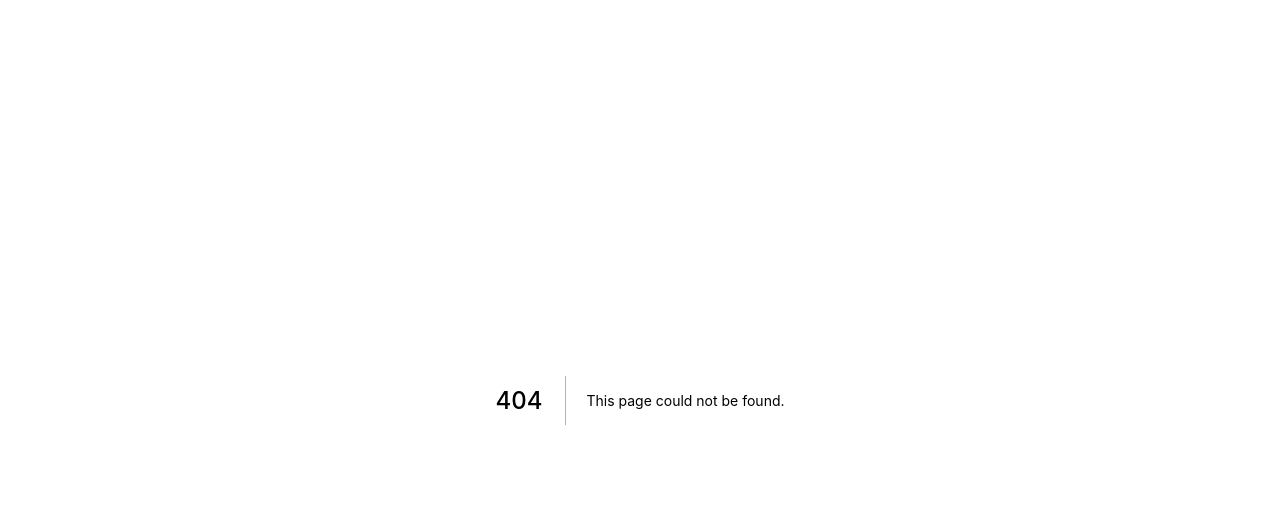
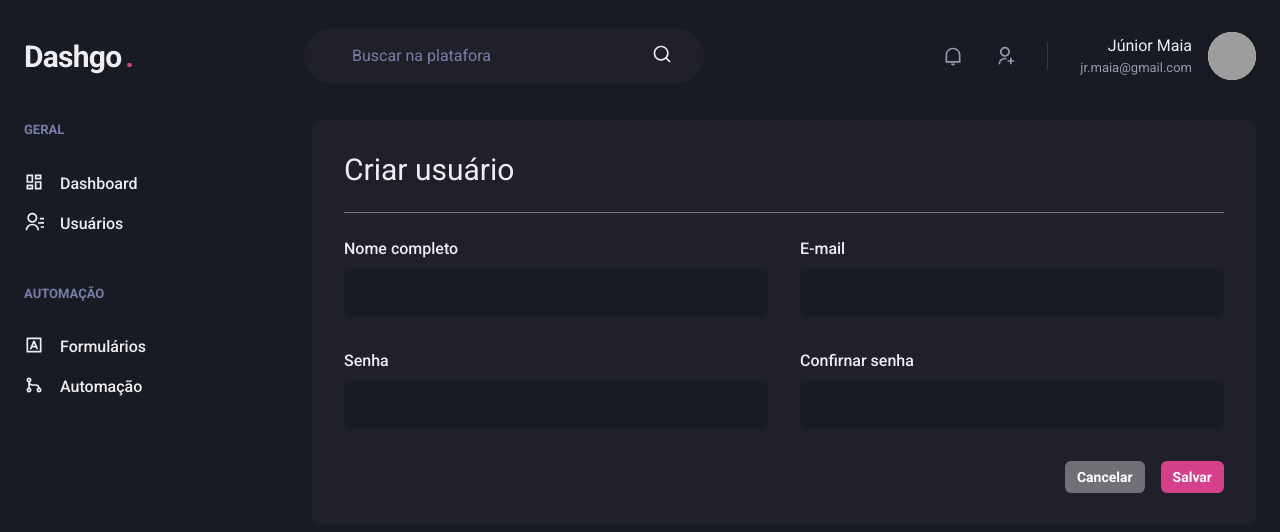
Before and after one commit to maiajrs/dashgo, a Next.js app: page /users/create in a window 1280 px wide. Before the commit this address had no page. Shown: the top 532 px of the page. Built offline with nearby package versions, Linux system fonts and the light colour scheme; grey boxes are pictures that could not be loaded.

Commit message:
added page create user

```diff
--- /dev/null
+++ b/src/pages/users/create.tsx
@@ -0,0 +1,49 @@
+import {
+  Box,
+  Flex,
+  Heading,
+  Divider,
+  VStack,
+  SimpleGrid,
+  HStack,
+  Button
+} from "@chakra-ui/react";
+
+import Header from "../../components/Header";
+import SideBar from "../../components/SideBar";
+import { Input } from "../../components/Form";
+
+export default function UserList() {
+  return (
+    <Box>
+      <Header />
+      <Flex width="100%" spacing="8" maxWidth={1480} my="6" mx="auto" px="6">
+        <SideBar />
+        <Box flex="1" borderRadius={8} bgColor="gray.800" p="8">
+          <Heading size="lg" fontWeight="normal">
+            Criar usuário
+          </Heading>
+
+          <Divider my="6" bgColor="gray.700" />
+
+          <VStack spacing="8">
+            <SimpleGrid minChildWidth="240px" width="100%" spacing="8">
+              <Input name="name" label="Nome completo" />
+              <Input name="email" type="email" label="E-mail" />
+            </SimpleGrid>
+            <SimpleGrid minChildWidth="240px" width="100%" spacing="8">
+              <Input name="password" type="password" label="Senha" />
+              <Input name="password_confirmation" type="password" label="Confirnar senha" />
+            </SimpleGrid>
+          </VStack>
+          <Flex mt="8" justify="flex-end">
+            <HStack spacing="4" >
+                <Button cursor="pointer" size="sm" colorScheme="whiteAlpha">Cancelar</Button>
+                <Button cursor="pointer" size="sm" colorScheme="pink">Salvar</Button>
+            </HStack>
+            </Flex>
+        </Box>
+      </Flex>
+    </Box>
+  );
+}
```
